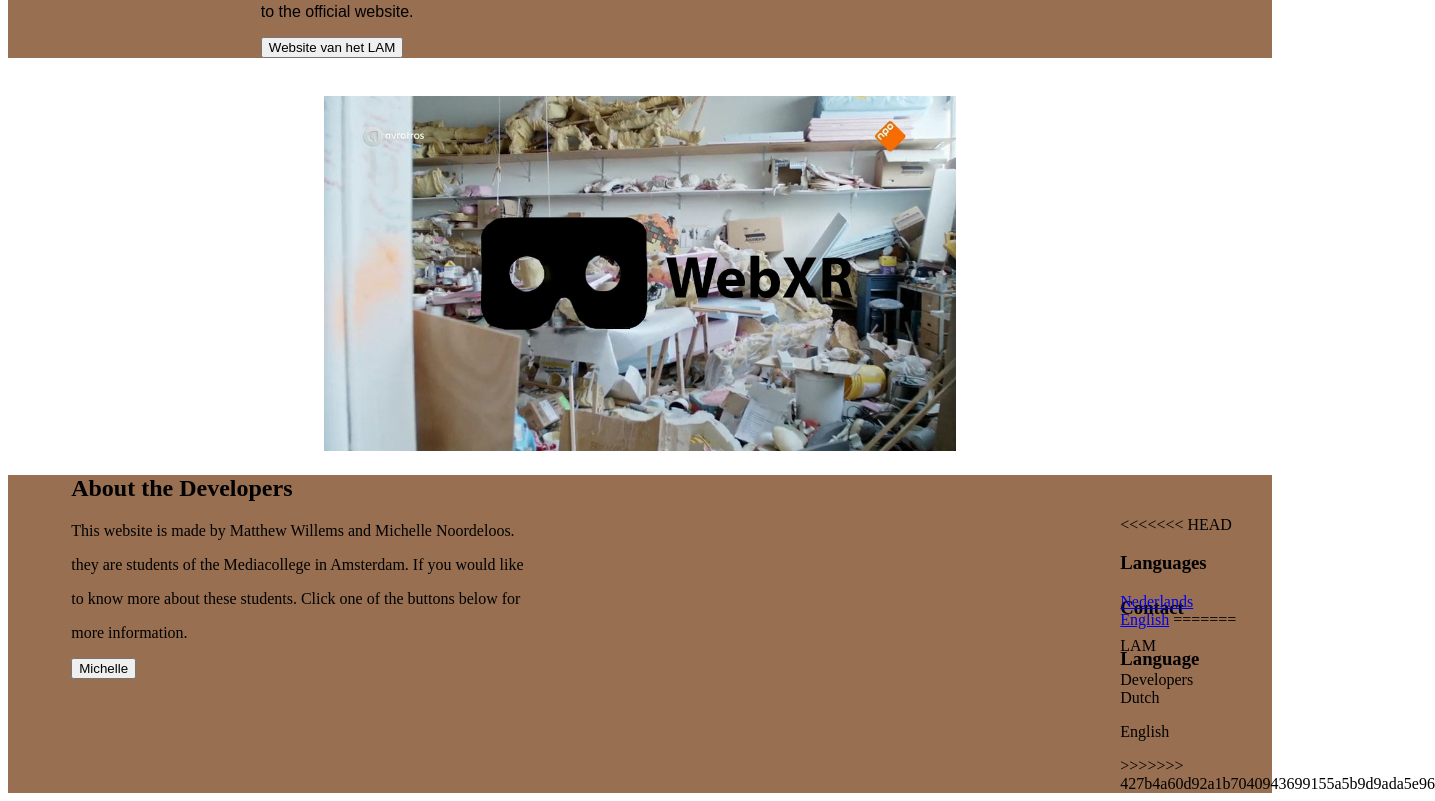
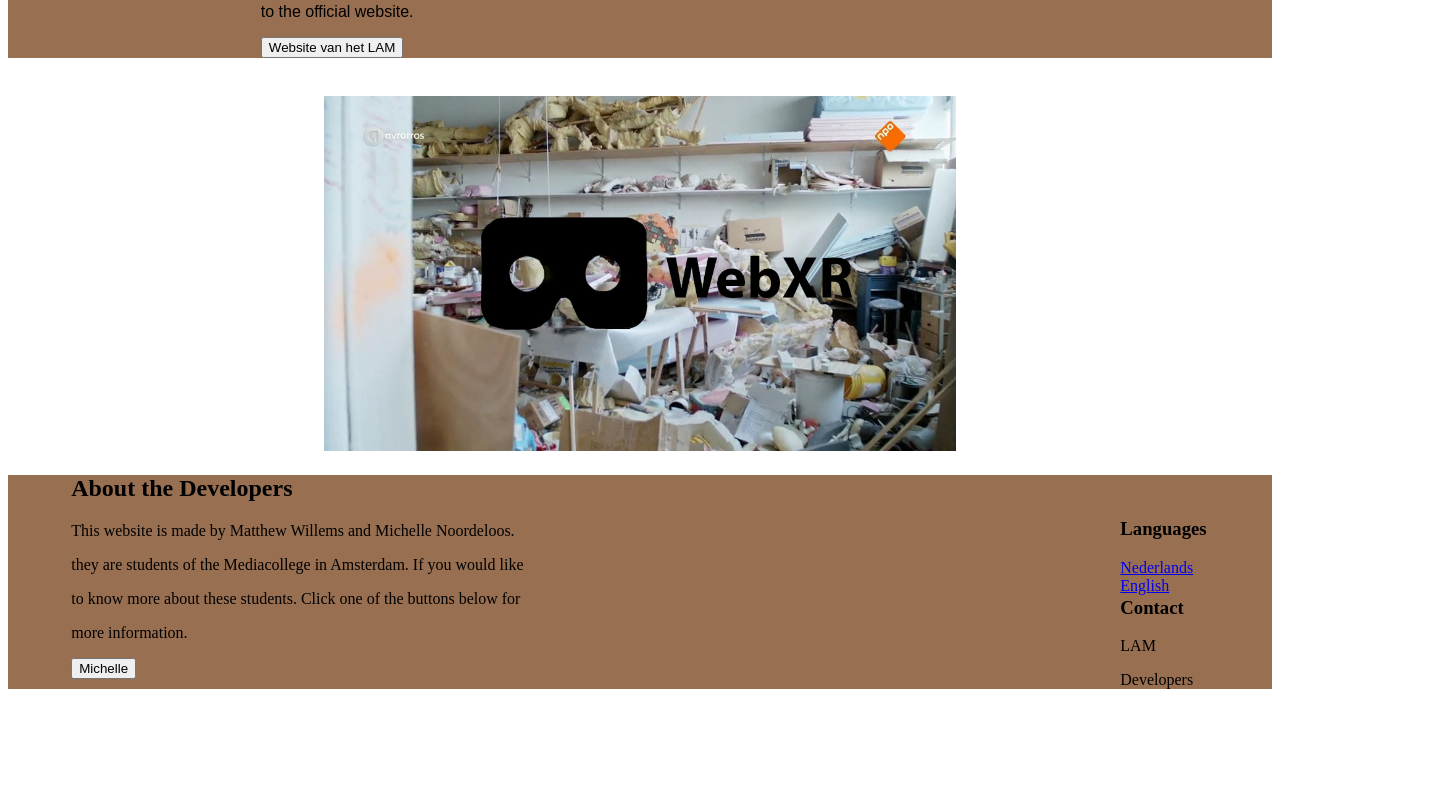
Before and after one commit to Minoord/WebXr, a plain HTML site: page engels/Index - kopie.html in a window 1280 px wide. Shown: the part 746-1547 px from the top of the page, 1435 px wide, since content can reach past the window. After the commit the page ends 1435 px from the top, so only its background shows below. Drawn offline with Linux system fonts and the light colour scheme.

Commit message:
Kleine toevoeging

```diff
--- a/engels/Index - kopie.html
+++ b/engels/Index - kopie.html
@@ -7,12 +7,11 @@
     <title>WebXr</title>
 </head>
 <body>
-<<<<<<< HEAD
+
     <a href="http://31032.hosts1.ma-cloud.nl/F1M2BO/Index.html"><img src="nl.png" alt="Nederlands" style="width:30px;height:20px;"></a>
     <a href="http://31032.hosts1.ma-cloud.nl/F1M2BO/engels/Index%20-%20kopie.html"><img src="vk.png" alt="English" style="width:30px;height:20px;"></a>
 
-=======
->>>>>>> 427b4a60d92a1b7040943699155a5b9d9ada5e96
+
     <div class="w3-content">
         <img class="mySlides" src="banner.jpg" alt="Lam banner" style="width:100%">
         <section class="webxr" id ="XRkopje">
@@ -50,15 +49,12 @@
             <p>Developers</p>
         </Section>
         <section class="Onderkantweb" id= "Talen">
-<<<<<<< HEAD
+
             <h3>Languages</h3>
             <a href="http://31032.hosts1.ma-cloud.nl/F1M2BO/Index.html">Nederlands</a><br>
             <a href="http://31032.hosts1.ma-cloud.nl/F1M2BO/engels/Index%20-%20kopie.html">English</a>
-=======
-            <h3>Language</h3>
-            <p>Dutch</p>
-            <p>English</p>
->>>>>>> 427b4a60d92a1b7040943699155a5b9d9ada5e96
+
+
         </section>
     </div>
 
```
